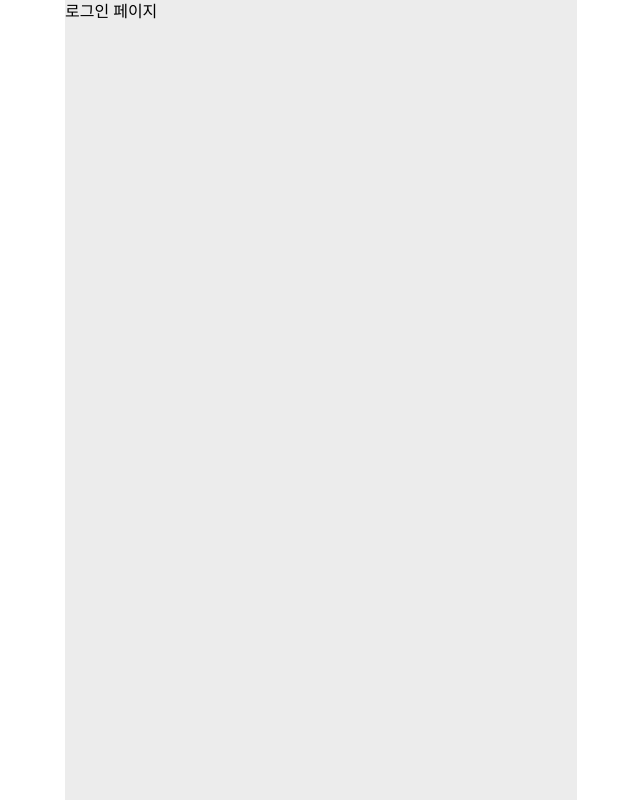
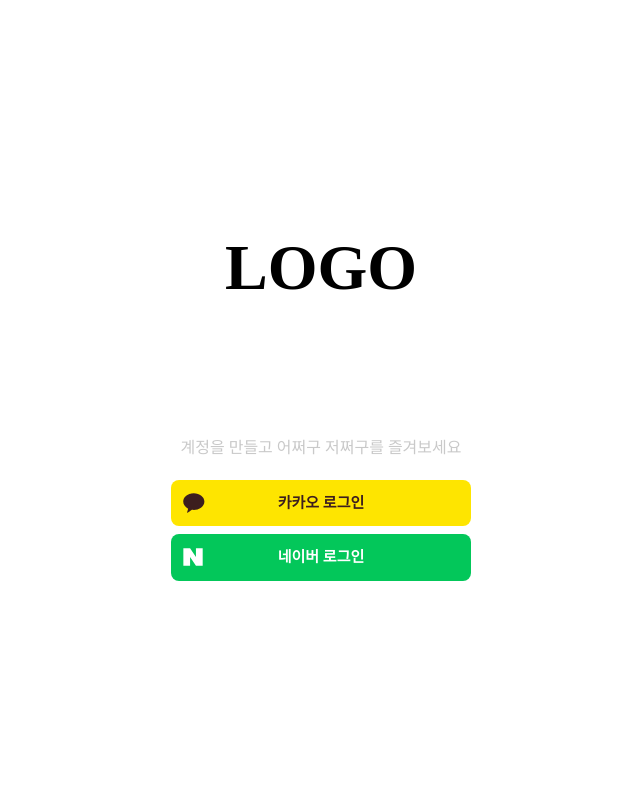
Before and after one commit to 0ne6yte/life-4-cut-frontend, a React (Vite) app: page / in a window 1280 px wide. Shown: the whole page, without its empty margins (319-959 px from the left). Built offline with nearby package versions, Linux system fonts and the light colour scheme.

Commit message:
feat: login 페이지 마크업 작성

```diff
--- /dev/null
+++ b/src/domain/login/components/AuthLoginButton.tsx
@@ -0,0 +1,21 @@
+import { type ReactNode } from 'react';
+
+interface AuthLoginButtonProps {
+  icon: ReactNode;
+  text: string;
+  onClick: () => void;
+  backgroundColor?: string;
+  color?: string;
+}
+export default function AuthLoginButton({ icon, text, onClick, backgroundColor, color }: AuthLoginButtonProps) {
+  return (
+    <button
+      onClick={onClick}
+      style={{ backgroundColor, color }}
+      className="w-[300px] rounded-lg flex items-center p-[12px] gap-[12px]"
+    >
+      <div className="absolute w-[20x] h-[20px]">{icon}</div>
+      <div className="text-[15px] font-bold flex-1">{text}</div>
+    </button>
+  );
+}
--- a/src/domain/login/index.tsx
+++ b/src/domain/login/index.tsx
@@ -1,3 +1,32 @@
+import { ReactComponent as KakaoIcon } from '@/assets/kakao.svg';
+import { ReactComponent as NaverIcon } from '@/assets/naver.svg';
+import AuthLoginButton from '@/domain/login/components/AuthLoginButton';
+
 export default function Login() {
-  return <h1>로그인 페이지</h1>;
+  return (
+    <main className="bg-white flex flex-col justify-center items-center">
+      <div className="text-[64px] mb-[120px] font-extrabold">LOGO</div>
+      <div className="text-grey-placeholder mb-[20px]">계정을 만들고 어쩌구 저쩌구를 즐겨보세요</div>
+      <div className="flex flex-col gap-[8px]">
+        <AuthLoginButton
+          icon={<KakaoIcon />}
+          backgroundColor="#FEE500"
+          color="#3C1E1E"
+          text="카카오 로그인"
+          onClick={() => {
+            console.log('카카오');
+          }}
+        />
+        <AuthLoginButton
+          icon={<NaverIcon />}
+          backgroundColor="#03C75A"
+          color="#ffffff"
+          text="네이버 로그인"
+          onClick={() => {
+            console.log('네이버');
+          }}
+        />
+      </div>
+    </main>
+  );
 }
```
Also changed, not shown: src/assets/kakao.svg (added), src/assets/naver.svg (added), src/domain/login/components/index.tsx (added).
